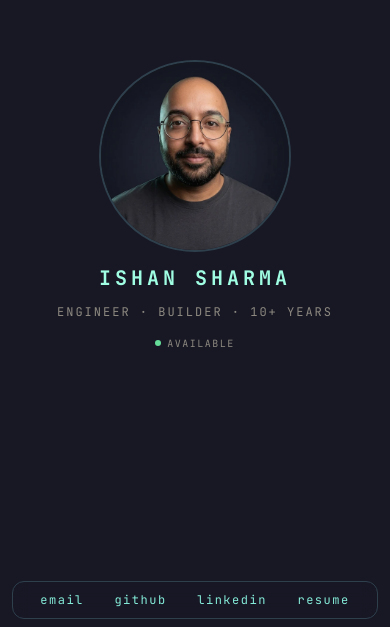
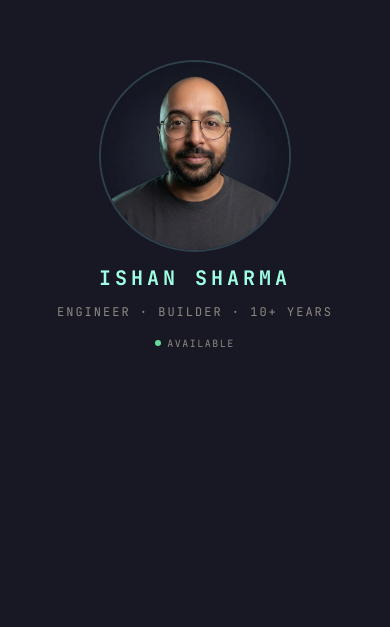
Before and after one commit to ishan1225/dev-portfolio, a React (Vite) app: page / in a window 390 px wide. Shown: the part 217-844 px from the top of the page. Built offline with nearby package versions, Linux system fonts and the light colour scheme.

Commit message:
Remove non-functional mobile sticky bottom bar

```diff
--- a/src/pages/Landing.tsx
+++ b/src/pages/Landing.tsx
@@ -454,15 +454,6 @@ export function Landing() {
         </motion.p>
       </RevealSection>
 
-      {/* ═══ Mobile sticky bottom bar ═══ */}
-      <div className="fixed bottom-0 inset-x-0 px-3 pb-2 sm:hidden z-50">
-        <div className="flex justify-around px-3 py-2.5 bg-void/92 backdrop-blur border border-deep-teal rounded-xl">
-          {['email', 'github', 'linkedin', 'resume'].map((l) => (
-            <span key={l} className="text-xs text-cyan tracking-[1.5px] cursor-pointer">{l}</span>
-          ))}
-        </div>
-      </div>
-
       <ConsoleTour isOpen={isOpen} onClose={handleClose} />
     </div>
   )
```
